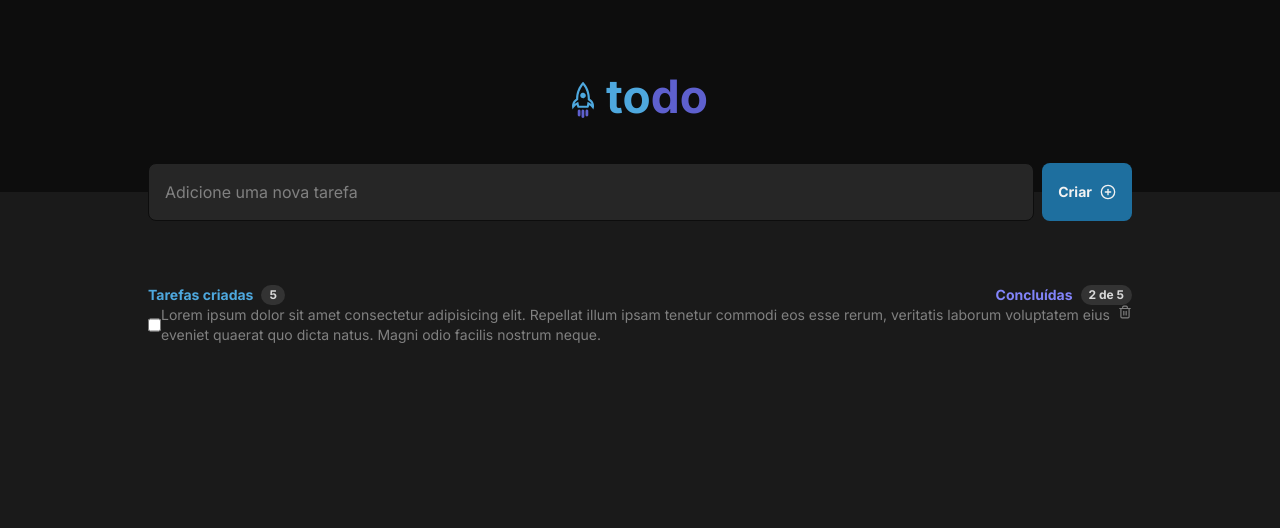
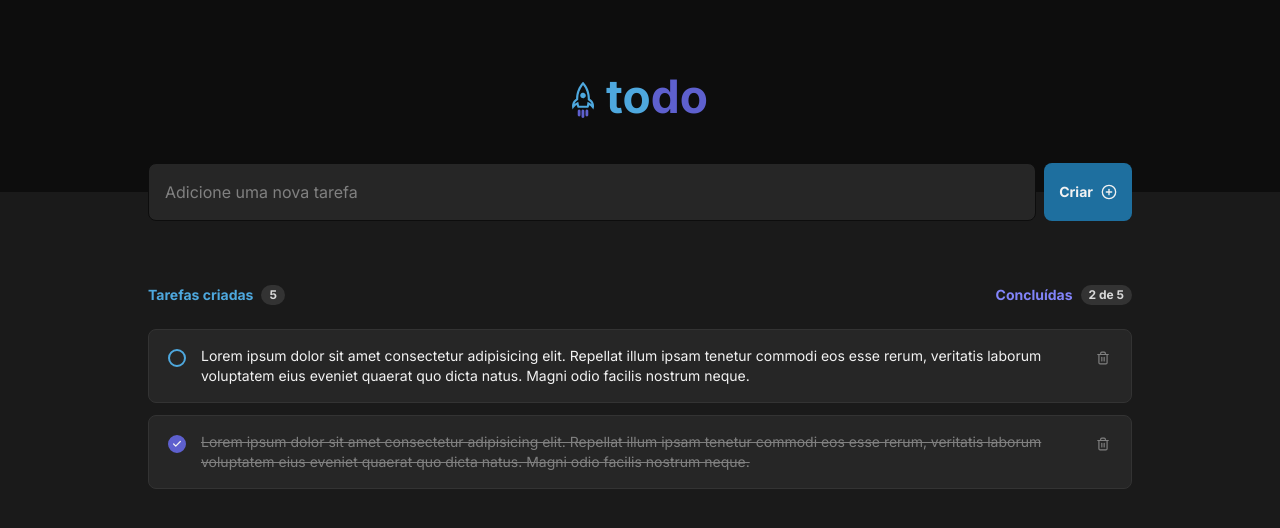
Before and after one commit to gustavomerg/todolist-reactjs-ts, a React (Vite) app: page / in a window 1280 px wide. Shown: the top 528 px of the page. Built offline with nearby package versions, Linux system fonts and the light colour scheme.

Commit message:
layout list items and small css adjusts

```diff
--- a/src/App.tsx
+++ b/src/App.tsx
@@ -1,5 +1,5 @@
 import rocketIcon from "./assets/rocket.svg";
-import { LucidePlusCircle, Trash2 } from "lucide-react";
+import { LucidePlusCircle, Trash2, Check } from "lucide-react";
 
 function App() {
   return (
@@ -17,11 +17,14 @@ function App() {
       <div className="flex items-center flex-col max-w-5xl mx-auto px-5">{/* corpo */}
         <form action="" className="w-full flex gap-2 mt-[-1.8rem] mb-16">
           <input
+            alt="Campo para adicionar nova tarefa"
             type="text"
             placeholder="Adicione uma nova tarefa"
             className="bg-custom-gray-500 text-custom-gray-100 placeholder:text-custom-gray-300 text-base p-4 rounded-lg outline-none flex-1 border-solid border border-custom-gray-700 focus-visible:border-custom-purple-dark"
             />
-          <button className="flex items-center bg-custom-blue-dark text-custom-gray-100 text-sm font-bold p-4 space-x-2 rounded-lg hover:bg-custom-blue hover:transition-colors outline-none focus-visible:outline-1 focus-visible:outline-offset-0 focus-visible:outline-custom-purple-dark">
+          <button
+            className="flex items-center bg-custom-blue-dark text-custom-gray-100 text-sm font-bold p-[15px] space-x-2 rounded-lg hover:bg-custom-blue hover:transition-colors duration-75 outline-none focus-visible:outline-[1.5px] focus-visible:outline-custom-purple-dark"
+          >
             <span>Criar</span>
             <div>
               <LucidePlusCircle size={16}/>
@@ -31,7 +34,7 @@ function App() {
 
         <div>{/* Body */}
 
-          <div className="flex justify-between"> {/* Informativo */}
+          <div className="flex justify-between mb-6"> {/* Informativo */}
             <span className="flex items-center gap-[8px]">
               <strong className="text-sm font-bold text-custom-blue">Tarefas criadas</strong>
               <span
@@ -49,14 +52,30 @@ function App() {
             </span>
           </div>
 
-          <div className="flex"> {/* Item */}
-            <input type="checkbox" />
-            <span className="text-custom-gray-300 text-sm">Lorem ipsum dolor sit amet consectetur adipisicing elit. Repellat illum ipsam tenetur commodi eos esse rerum, veritatis laborum voluptatem eius eveniet quaerat quo dicta natus. Magni odio facilis nostrum neque.</span>
-            <div>
-              <Trash2 className="text-custom-gray-300" size={14}/>
+          <div className="flex flex-col gap-3"> {/* Lista de ToDo */}
+            <div className="flex bg-custom-gray-500 border border-custom-gray-400 p-4 gap-3 rounded-[8px]"> {/* Item */}
+              <div>
+                <button type="button" className="w-[17.45px] h-[17.45px] rounded-full border-[2px] flex justify-center items-center m-[3.27px] border-custom-blue hover:border-custom-blue-dark hover:bg-custom-blue-dark/20 outline-none focus-visible:outline-[1.5px] focus-visible:outline-custom-purple-dark" />
+              </div>
+              <span className="text-custom-gray-100 text-sm">Lorem ipsum dolor sit amet consectetur adipisicing elit. Repellat illum ipsam tenetur commodi eos esse rerum, veritatis laborum voluptatem eius eveniet quaerat quo dicta natus. Magni odio facilis nostrum neque.</span>
+              <button className="w-max h-max outline-none focus-visible:outline-[1.5px] focus-visible:rounded-[4px] focus-visible:outline-custom-purple-dark">
+                <Trash2 className="text-custom-gray-300 box-content p-[5px] hover:text-custom-danger hover:bg-custom-gray-400 rounded-[4px]" size={14}/>
+              </button>
+            </div>
+
+            <div className="flex bg-custom-gray-500 border border-custom-gray-400 p-4 gap-3 rounded-[8px]"> {/* Item */}
+              <div>
+
+                <button type="button" className="w-[17.45px] h-[17.45px] rounded-full border-[2px] flex justify-center items-center m-[3.27px] border-custom-purple-dark bg-custom-purple-dark hover:bg-custom-purple hover:border-custom-purple transition-colors duration-75 outline-none focus-visible:outline-[1.5px] focus-visible:outline-custom-purple-dark" >
+                  <Check size={10} className="text-custom-gray-100 stroke-[3]"/>
+                </button>
+              </div>
+              <span className="text-custom-gray-300 text-sm line-through">Lorem ipsum dolor sit amet consectetur adipisicing elit. Repellat illum ipsam tenetur commodi eos esse rerum, veritatis laborum voluptatem eius eveniet quaerat quo dicta natus. Magni odio facilis nostrum neque.</span>
+              <button className="w-max h-max outline-none focus-visible:outline-[1.5px] focus-visible:rounded-[4px] focus-visible:outline-custom-purple-dark">
+                <Trash2 className="text-custom-gray-300 box-content p-[5px] hover:text-custom-danger hover:bg-custom-gray-400 rounded-[4px]" size={14}/>
+              </button>
             </div>
           </div>
-
         </div>
       </div>
 
```
